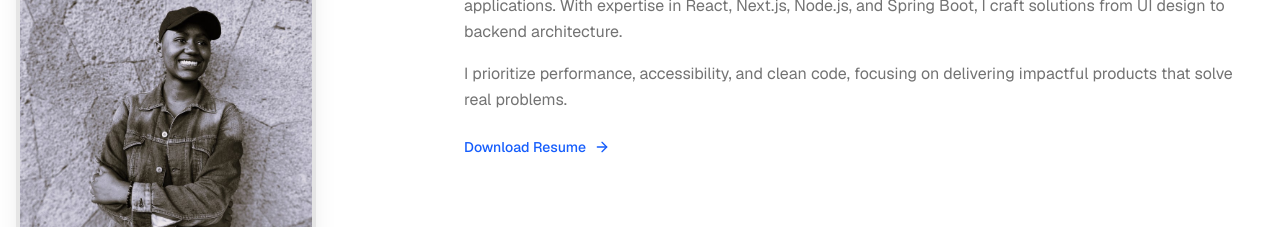
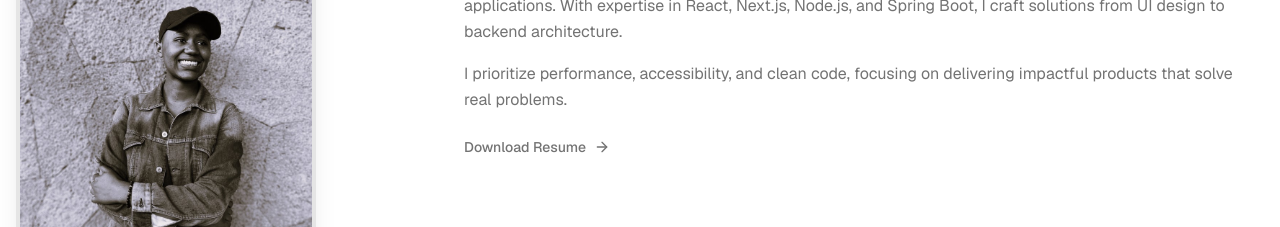
Before and after one commit to Ishoula/Getting_to_know, a Next.js app: page / in a window 1280 px wide. Shown: the part 820-1047 px from the top of the page. Built offline with nearby package versions, Linux system fonts and the light colour scheme; no server answers; the database is empty.

Commit message:
feat: update AboutSection resume link styling for improved visibility

```diff
--- a/app/(public)/page.tsx
+++ b/app/(public)/page.tsx
@@ -66,7 +66,7 @@ function AboutSection() {
             <div className="flex flex-wrap gap-3 mt-6">
               <Link
                 href="/resume"
-                className="inline-flex items-center gap-2 text-sm font-medium text-blue-600 dark:text-blue-400 hover:underline"
+                className="inline-flex items-center gap-2 text-sm font-medium text-black-600 dark:text-white-400 hover:underline"
               >
                 Download Resume
                 <ArrowRight className="h-4 w-4" />
```
